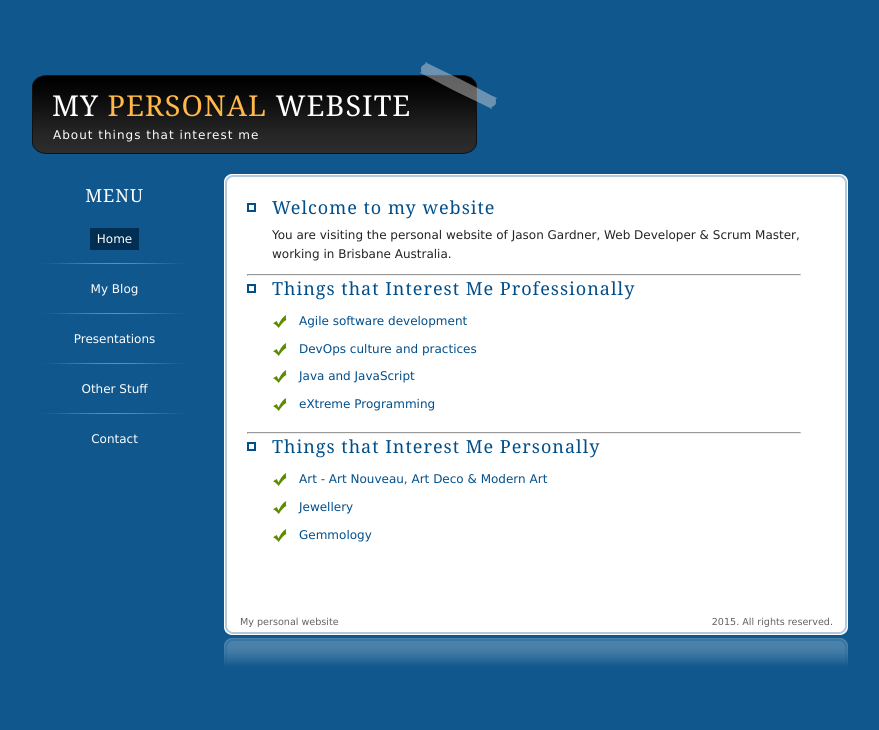
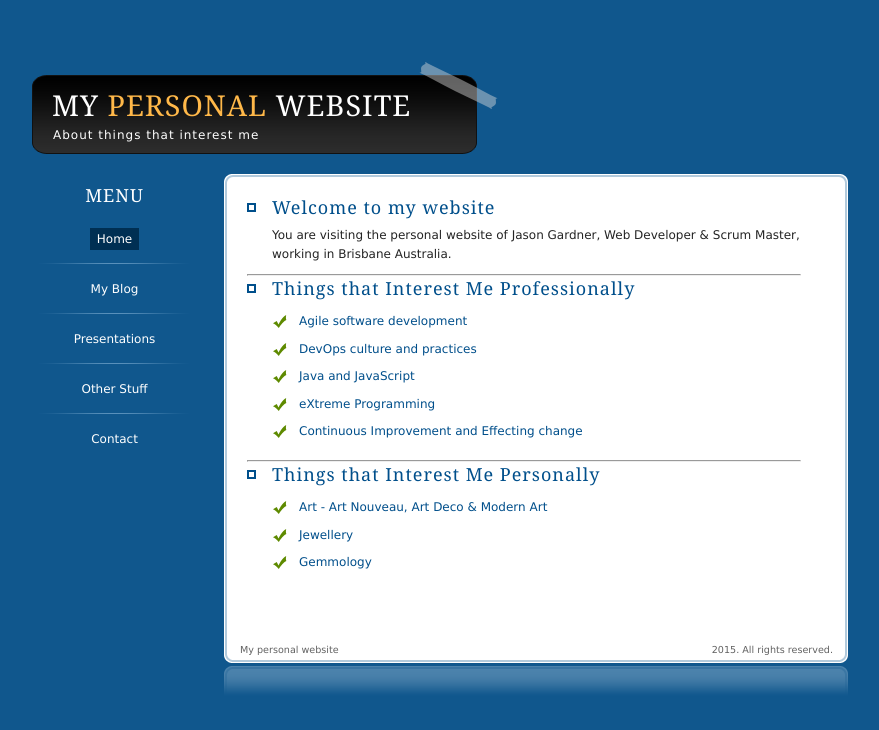
Before and after one commit to JasonPaulGardner/JasonPaulGardner.github.io, a plain HTML site: page index.html in a window 1280 px wide. Shown: the whole page, without its empty margins (183-1062 px from the left). Drawn offline with Linux system fonts and the light colour scheme.

Commit message:
Continuous Improvement and Effecting change

```diff
--- a/index.html
+++ b/index.html
@@ -56,6 +56,7 @@
             <li>DevOps culture and practices</li>
             <li>Java and JavaScript</li>
             <li>eXtreme Programming</li>
+            <li>Continuous Improvement and Effecting change</li>
           </ul>
           <hr />
           <h2>Things that Interest Me Personally</h2>
```
